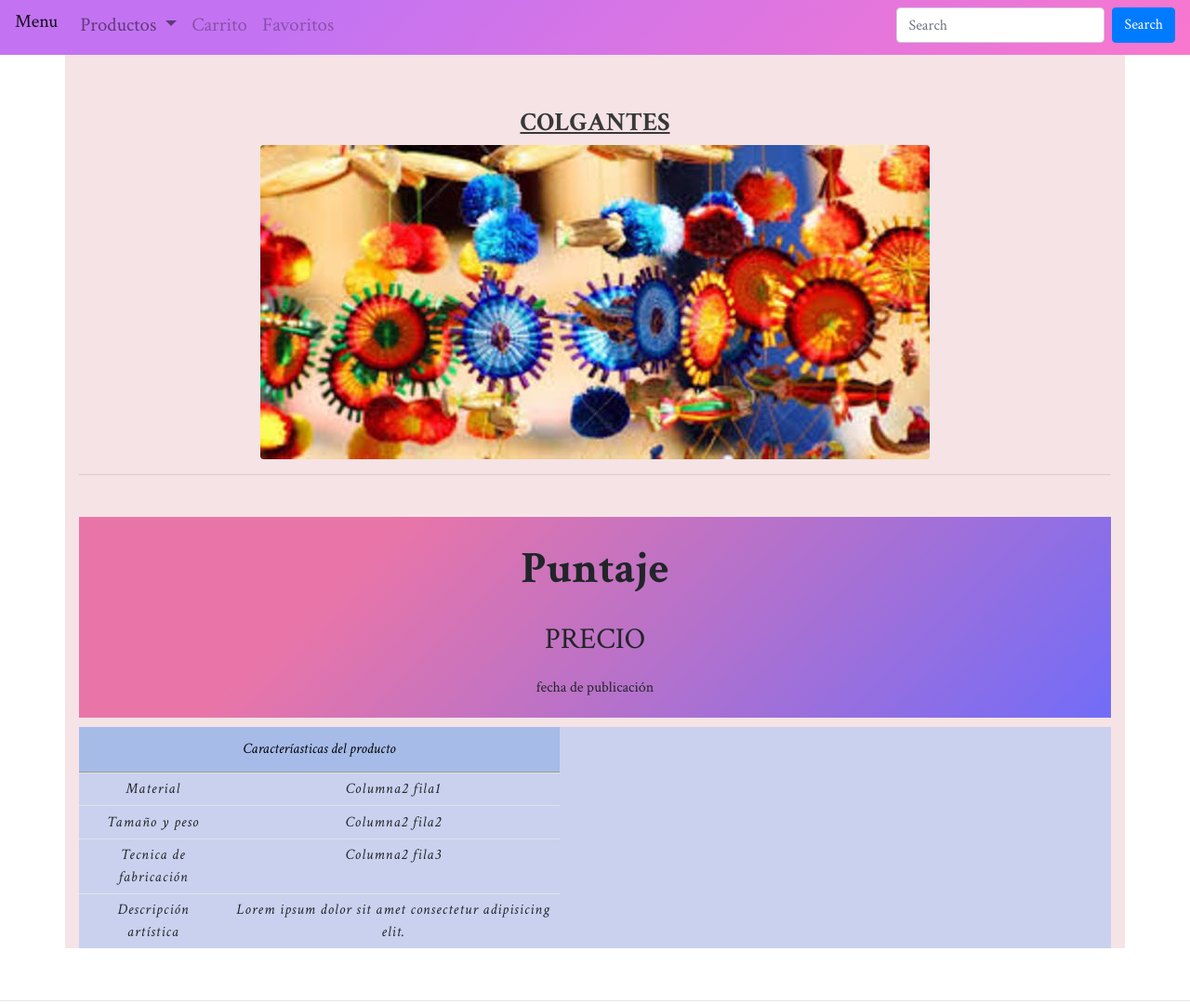
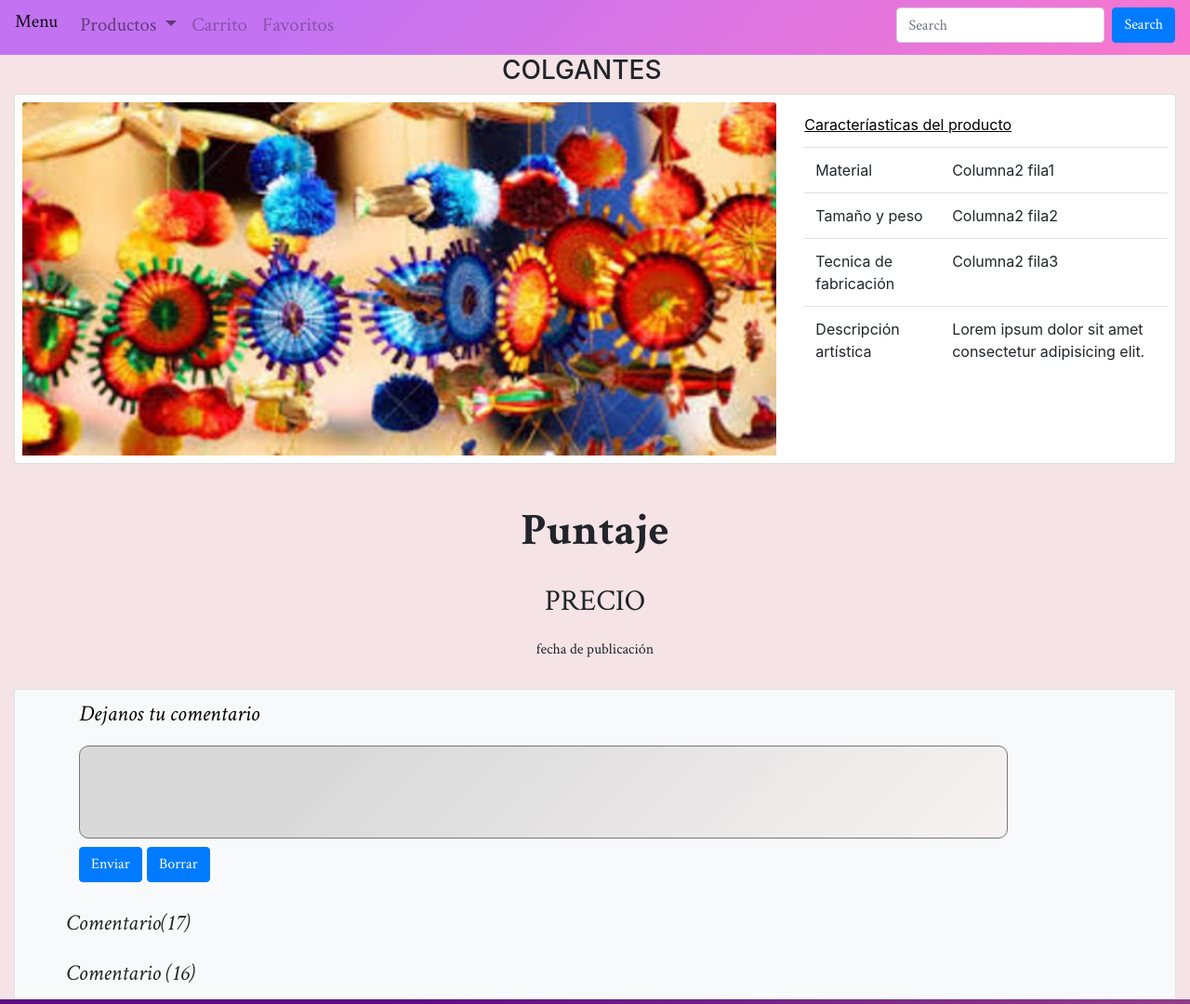
Before and after one commit to ConstanzaCanet/ConstanzaCarnet-Chucherias, a website: page html/colgantes.html in a window 1280 px wide. Shown: the part 322-1402 px from the top of the page at 93% size. Drawn offline with nearby package versions, Linux system fonts and the light colour scheme.

Commit message:
nuevo detalle

```diff
--- a/html/colgantes.html
+++ b/html/colgantes.html
@@ -120,21 +120,56 @@
         </div>
       </nav>
 
-
- <main class="container">
-     <div class="b2">
-        <h3 class="producTitulo b2__h3">COLGANTES</h3>
-        <!-- aquí coloco una imágen de ejemplo, quiero hacer un esqueleto de este tipo para los productos-->
-        <img src="../imagenes/colgante.jpg" alt="colgantesdepapelcolorido" title="artesanía" id="colgantes" class="img-fluid rounded mx-auto d-block foto">
+<main class="container-fluid d-grid gap-3">
+    <!--TABLA DE DESCRIPCIÓN DEL PRODUCTO, DEJO CARACTERIASTICAS GENERALES,
+    NO QUISE EXTENDERME MUCHO, ME CENTRO EN LO MÁS BÁSICO-->
+    <div class="mx-auto" style="width: 200px;">
+      <h3 class="h3">
+        COLGANTES
+      </h3>
     </div>
 
-        <hr>
-        <br>
+  <div class="card mb-3 p-2">
+    <div class="row g-0">
+      <div class="col-sm-8 col-lg-8 row-md-8">
+      <img class="card-img-top" src="../imagenes/colgante.jpg" alt="Colgantes" title="Colgantes">
+      </div>
 
+      <div class="col-sm-4 col-lg-4 row-md-8">
          <!--EN ESTA SECCION COLOCO PUNTAJE, PRECIO Y FECHA DE PUBLICACION, COMO UNA DESCRIPCION MÁS CONCRETA DEL PRODUCTO-->
 
+      <table class="table">
+         <caption class="b5__th" style="caption-side: top; color: black;">
+         <u>
+            Caracteríasticas del producto
+       </u>
+         </caption>
+         <tr>
+         <td>Material</td>
+         <td>Columna2 fila1</td>
+         </tr>
+         <tr>
+              <td>Tamaño y peso</td>
+              <td>Columna2 fila2</td>
+         </tr>
+         <tr>
+              <td>Tecnica de fabricación</td>
+              <td>Columna2 fila3</td>
+          </tr>
+          <tr>
+              <td>Descripción artística</td>
+              <td>Lorem ipsum dolor sit amet consectetur adipisicing elit.</td>
+          </tr>
+
+      </table>
+
+
+      </div>
+    </div>
+  </div>
+
 <section class="b3">
-      <div class="b3__div">
+  <div class="b3__div container">
 
       <p class="puntaje b3__pun fila-1">Puntaje</p>
       <p class="precio b3__pre fila-2">PRECIO</p>
@@ -143,36 +178,7 @@
   </div>
 </section>
 
-  <!--TABLA DE DESCRIPCIÓN DEL PRODUCTO, DEJO CARACTERIASTICAS GENERALES,
-  NO QUISE EXTENDERME MUCHO, ME CENTRO EN LO MÁS BÁSICO-->
-
-  <fieldset class="b5 table">
-    <table class="b5__tab">
-      <caption class="b5__th" style="caption-side: top; color: black;">
-         Caracteríasticas del producto
-      </caption>
-      <tr class="b5__tr">
-          <td>Material</td>
-          <td>Columna2 fila1</td>
-       </tr>
-       <tr class="b5__tr1">
-          <td>Tamaño y peso</td>
-          <td>Columna2 fila2</td>
-       </tr>
-       <tr class="b5__tr2">
-          <td>Tecnica de fabricación</td>
-          <td>Columna2 fila3</td>
-       </tr>
-       <tr class="b5__tr3">
-          <td>Descripción artística</td>
-          <td>Lorem ipsum dolor sit amet consectetur adipisicing elit.</td>
-       </tr>
-    </table>
- </fieldset>
-</main>
-<br>
-<hr>
-
+<div class="p-2 bg-light border">
 <!--Comentarios-->
 <form action="" class="b6 container">
    <label for="b6__com">Dejanos tu comentario</label>
@@ -191,6 +197,11 @@
         <td>Comentario (16)</td>
     </tr>
 </table>
+</div>
+
+
+
+</main>
 
       <!--FINAL DE PAGINA,FOOTER-->
       <div class="container-fluid Foot">
--- a/scss/bloque2.scss
+++ b/scss/bloque2.scss
@@ -1,14 +1,9 @@
-/*BLOQUE 2 SE APLICA EN LA CABECERA DEL DETALLE DEL PRODUCTO*/
+/*B2 SE APLICA EN LA CABECERA DEL DETALLE DEL PRODUCTO*/
 @import "variables";
 
-
-.b2{
-    padding-top: 5%;
-    .b2__h3{
-        font-family: 'Crimson Text', serif;
-        font-weight: bolder;
-        color: $_negro;
-        text-decoration: underline;
-        text-align: center;
-    }
+.b2__h3{
+    font-family: $_Crim;
+    font-weight: bolder;
+    color: $_negro;
+    text-align: center;
 }
--- a/scss/bloque3y4.scss
+++ b/scss/bloque3y4.scss
@@ -5,9 +5,6 @@
 
 
 .b3{
-    background-color: #726cf8;
-    background-image: linear-gradient(315deg, #726cf8 0%, #e975a8 74%);
-
     padding: 20px;
     border: 1px;
     text-align: center;
--- a/scss/catalogo.scss
+++ b/scss/catalogo.scss
@@ -13,7 +13,7 @@
 
 
     .foto{
-        width: 100%;
+        width: 80%;
         height: auto;
     }
 
```
Also changed, not shown: html/atrapasue_os.html (+30 -15 lines), html/calaveras.html (+48 -39 lines), html/mu_ecas.html (+47 -38 lines), css/main.css. Lines whose indentation alone changed are shown as unchanged.
